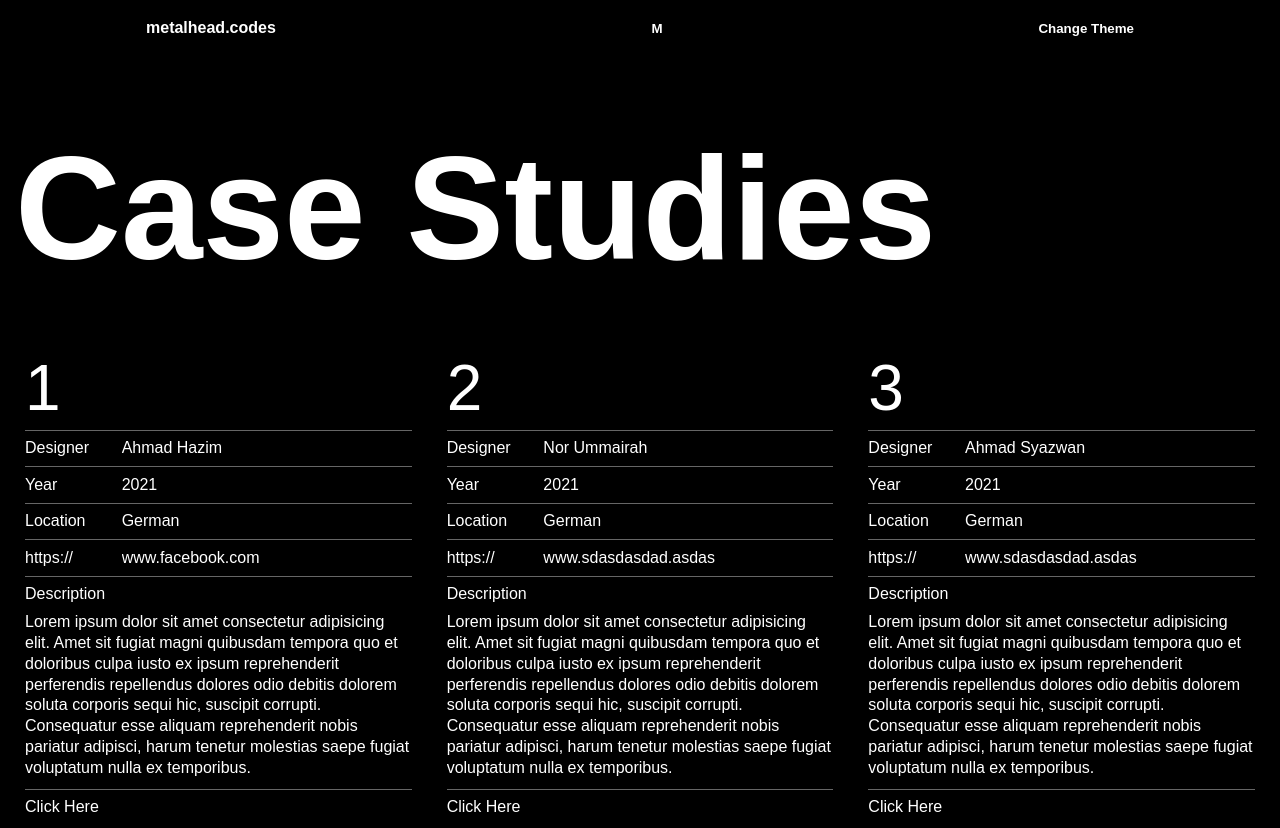
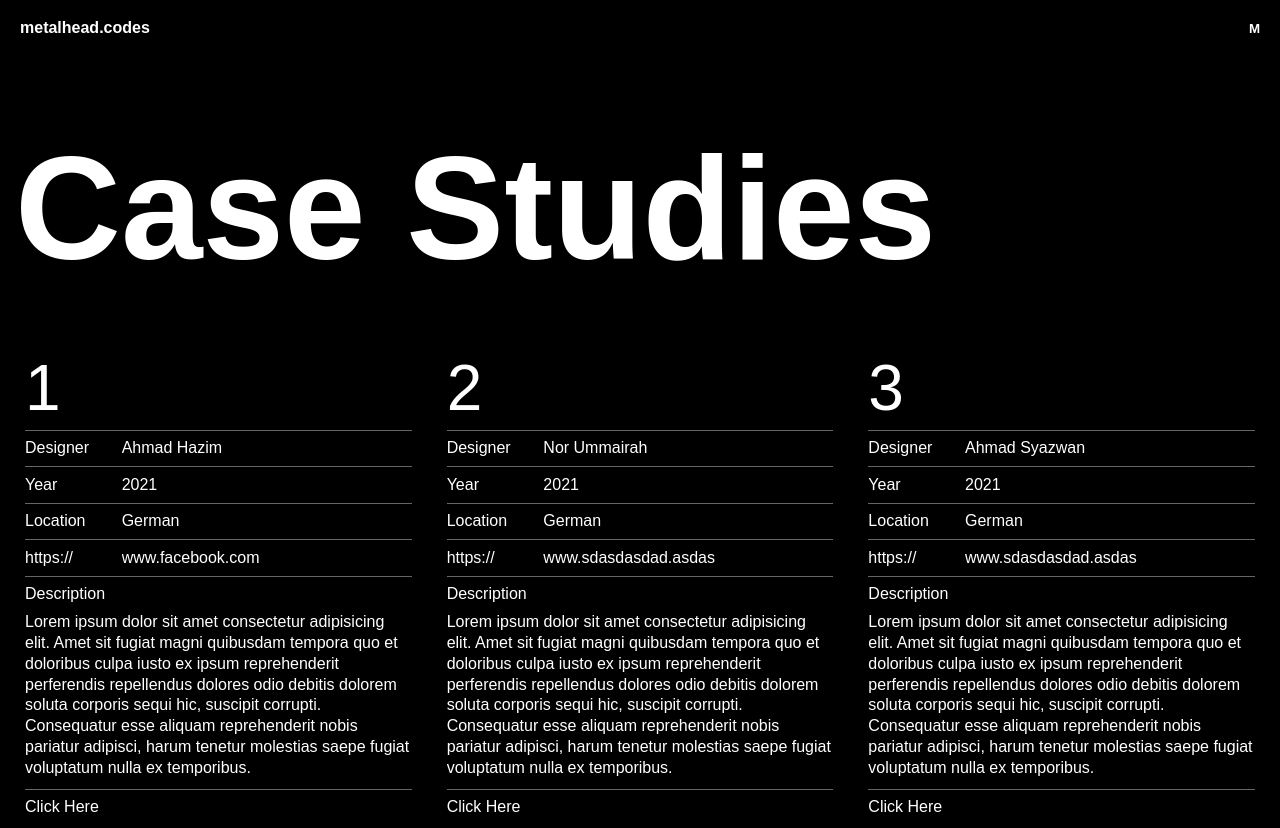
Before and after one commit to metalheadcode/metalhead.codes, a Gatsby site: page / in a window 1280 px wide. Shown: the top 828 px of the page. Built offline with nearby package versions, Linux system fonts and the light colour scheme; Gatsby itself is replaced by a stand-in of ours.

Commit message:
create header

```diff
--- a/src/components/header.js
+++ b/src/components/header.js
@@ -4,12 +4,12 @@ import { Link } from "gatsby"
 import styled from "styled-components"
 import SpeacialHeader from "./Header/SpeacialHeader"
 import { useSwitch } from "../hooks/useSwitch"
-import { useTheme } from "../context/theme.context"
+// import { useTheme } from "../context/theme.context"
 
 const Header = ({ siteTitle }) => {
   const { isOpen, open, close } = useSwitch()
   const [disabled, setDisabled] = React.useState(false)
-  const [dark, setDark] = useTheme()
+  // const [dark, setDark] = useTheme()
 
   const handleClick = () => {
     setDisabled(true)
@@ -21,9 +21,9 @@ const Header = ({ siteTitle }) => {
     setTimeout(() => setDisabled(false), 1000)
   }
 
-  const handleTheme = () => {
-    setDark(!dark)
-  }
+  // const handleTheme = () => {
+  //   setDark(!dark)
+  // }
 
   return (
     <>
@@ -35,9 +35,9 @@ const Header = ({ siteTitle }) => {
           <Menu onClick={handleClick} disabled={disabled}>
             M
           </Menu>
-          <Menu onClick={handleTheme} disabled={disabled}>
+          {/* <Menu onClick={handleTheme} disabled={disabled}>
             Change Theme
-          </Menu>
+          </Menu> */}
         </Wrapper>
       </Navbar>
       <SpeacialHeader isOpen={isOpen} />
@@ -66,7 +66,6 @@ const Wrapper = styled.div`
   gap: 100px;
   justify-content: space-between;
   align-items: center;
-  max-width: 1028px;
   margin: auto;
 `
 
```
